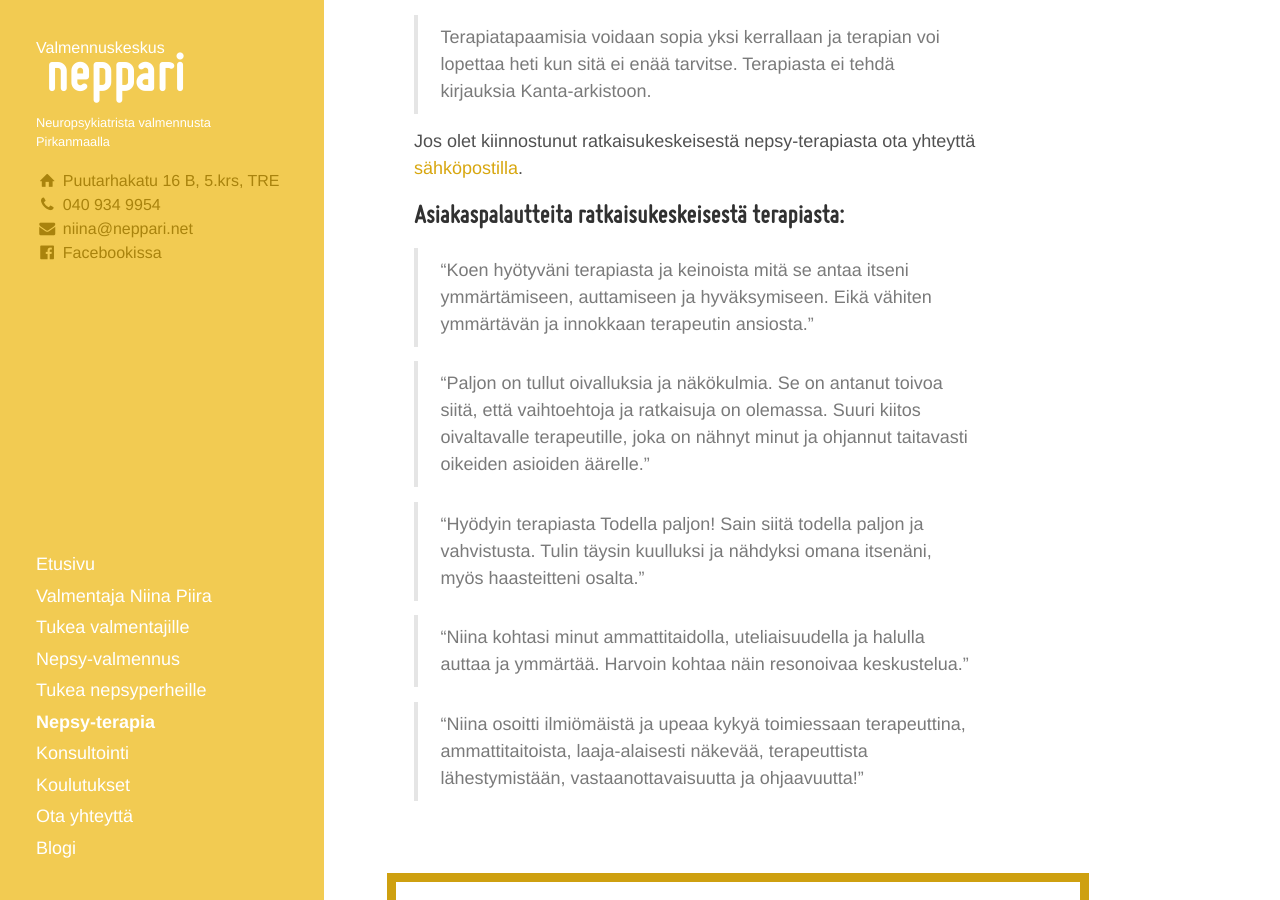
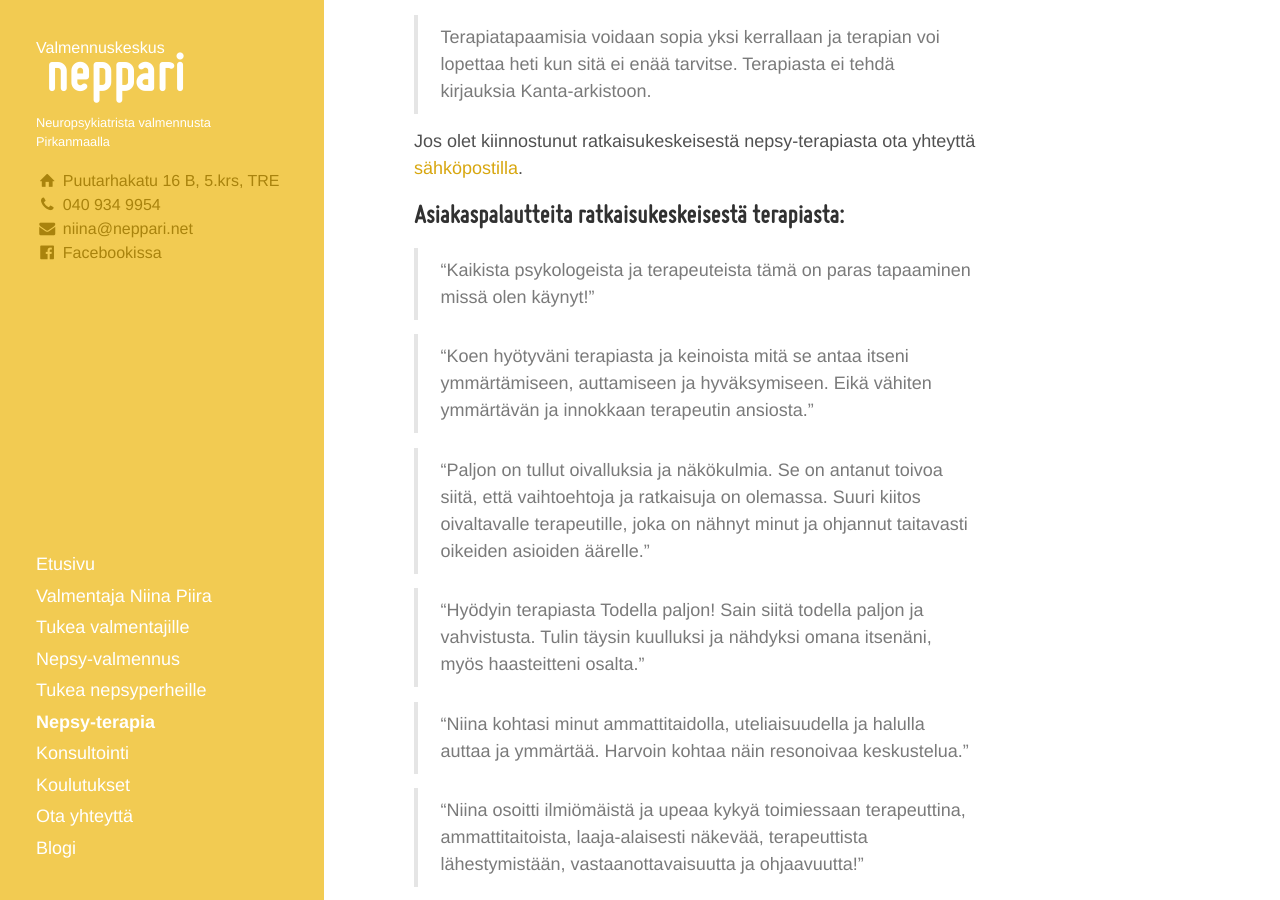
Before and after one commit to niinapiira/neppari.net, a Jekyll site: the page built from nepsy-terapia.md, in a window 1280 px wide and 900 px high, scrolled down 1362 px. Built offline with Jekyll 4.4.1, drawn with Linux system fonts in a browser that asks for light colours.

Commit message:
Update nepsy-terapia.md
uusi palaute

```diff
--- a/nepsy-terapia.md
+++ b/nepsy-terapia.md
@@ -28,6 +28,8 @@ Jos olet kiinnostunut ratkaisukeskeisestä nepsy-terapiasta ota yhteyttä [sähk
 
 ## Asiakaspalautteita ratkaisukeskeisestä terapiasta:
 
+> "Kaikista psykologeista ja terapeuteista tämä on paras tapaaminen missä olen käynyt!"
+
 > "Koen hyötyväni terapiasta ja keinoista mitä se antaa itseni ymmärtämiseen, auttamiseen ja hyväksymiseen. Eikä vähiten ymmärtävän ja innokkaan terapeutin ansiosta."
 
 > "Paljon on tullut oivalluksia ja näkökulmia. Se on antanut toivoa siitä, että vaihtoehtoja ja ratkaisuja on olemassa. Suuri kiitos oivaltavalle terapeutille, joka on nähnyt minut ja ohjannut taitavasti oikeiden asioiden äärelle."
```
